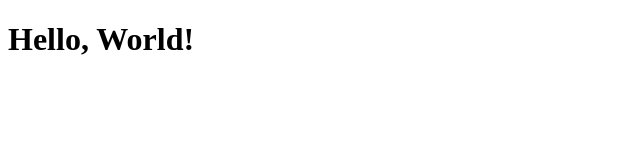
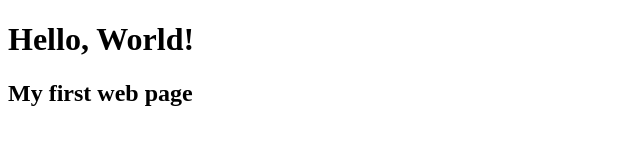
Before and after one commit to Folombas/friendlyHTML, a plain HTML site: page index.html in a window 1280 px wide. Shown: the whole page, without its empty margins (0-640 px from the left). Drawn offline with Linux system fonts and the light colour scheme.

Commit message:
Add title h2

```diff
--- a/index.html
+++ b/index.html
@@ -7,5 +7,6 @@
 </head>
 <body>
     <h1>Hello, World!</h1>
+    <h2>My first web page</h2>
 </body>
 </html>
```
